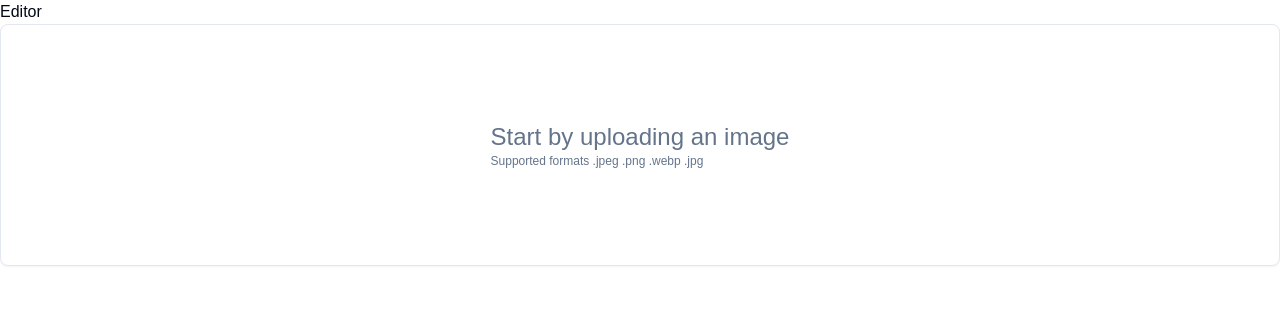
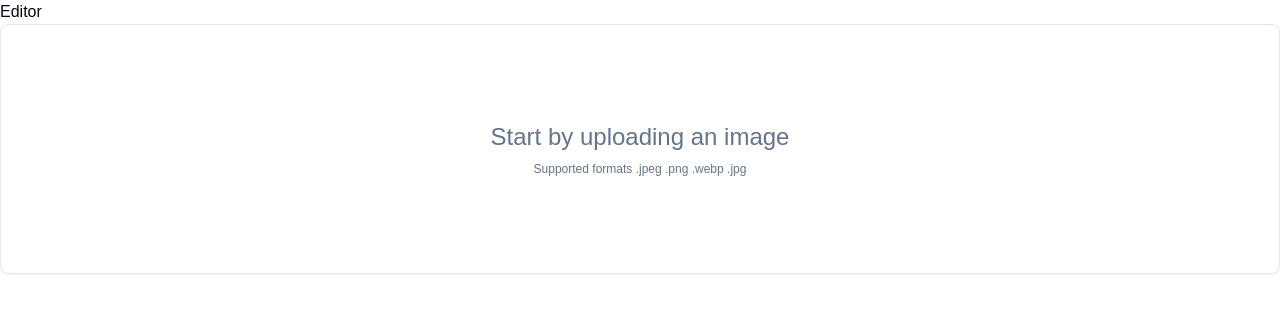
Before and after one commit to abdicodes/ai_editor, a Next.js app: page / in a window 1280 px wide. Shown: the top 312 px of the page. Built offline with nearby package versions, Linux system fonts and the light colour scheme.

Commit message:
init image store with zustand

```diff
--- a/app/page.tsx
+++ b/app/page.tsx
@@ -1,9 +1,13 @@
 'use client'
 import Editor from '@/components/Editor'
+import { ImageStore } from '@/lib/image-store'
 export default function Home() {
   return (
-    <main>
-      <Editor />
-    </main>
+    <ImageStore.Provider initialValue={{ generating: false }}>
+      {' '}
+      <main>
+        <Editor />
+      </main>
+    </ImageStore.Provider>
   )
 }
--- a/components/upload/upload-image.tsx
+++ b/components/upload/upload-image.tsx
@@ -37,7 +37,7 @@ export default function UploadImage() {
     >
       <CardContent className="flex flex-col h-full items-center justify-center px-2 py-24 text-xs">
         <input {...getInputProps()} type="text" />
-        <div>
+        <div className="flex items-center flex-col justify-center gap-2">
           <p className="text-muted-foreground text-2xl">
             {isDragActive
               ? 'drop your image here!'
--- /dev/null
+++ b/lib/image-store.ts
@@ -0,0 +1,32 @@
+import { createJSONStorage, persist } from 'zustand/middleware'
+import { createStore } from 'zustand/vanilla'
+import { createZustandContext } from './zustand-context'
+import React from 'react'
+import { useStore } from 'zustand'
+
+type State = {
+  generating: boolean
+  setGenerating: (generating: boolean) => void
+}
+
+const getStore = (initialState: { generating: boolean }) => {
+  return createStore<State>()(
+    persist(
+      (set) => ({
+        generating: initialState.generating,
+        setGenerating: (generating) => set({ generating }),
+      }),
+      { name: 'image-store', storage: createJSONStorage(() => localStorage) }
+    )
+  )
+}
+
+export const ImageStore = createZustandContext(getStore)
+
+export function useImageStore<T>(selector: (state: State) => T) {
+  const store = React.useContext(ImageStore.Context)
+  if (!store) {
+    throw new Error('Missing image store provider')
+  }
+  return useStore(store, selector)
+}
--- /dev/null
+++ b/lib/zustand-context.tsx
@@ -0,0 +1,23 @@
+/* eslint-disable @typescript-eslint/no-explicit-any */
+import { StoreApi } from 'zustand'
+import React from 'react'
+
+export const createZustandContext = <TInitial, TStore extends StoreApi<any>>(
+  getStore: (initial: TInitial) => TStore
+) => {
+  const Context = React.createContext(null as any as TStore)
+
+  const Provider = (props: {
+    children?: React.ReactNode
+    initialValue: TInitial
+  }) => {
+    const [store] = React.useState(getStore(props.initialValue))
+    return <Context.Provider value={store}> {props.children} </Context.Provider>
+  }
+
+  return {
+    useContext: () => React.useContext(Context),
+    Context,
+    Provider,
+  }
+}
```
